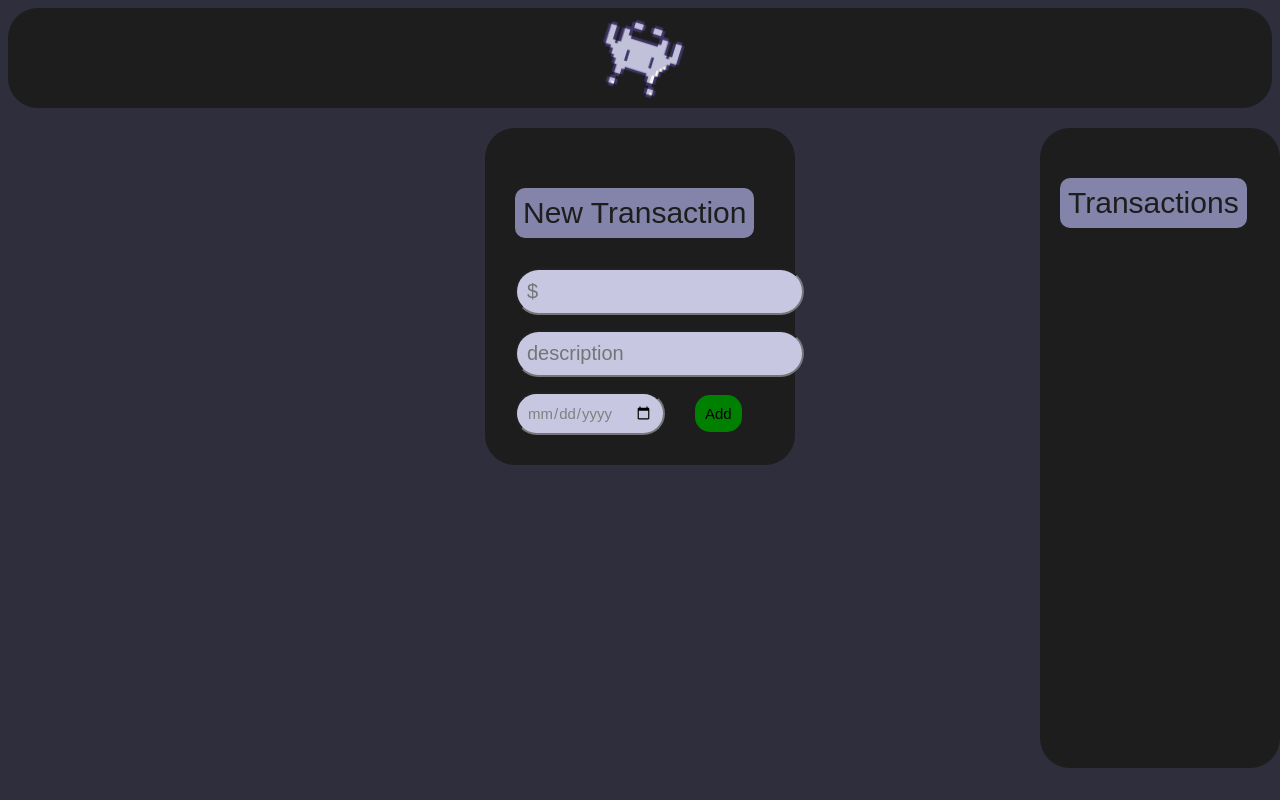
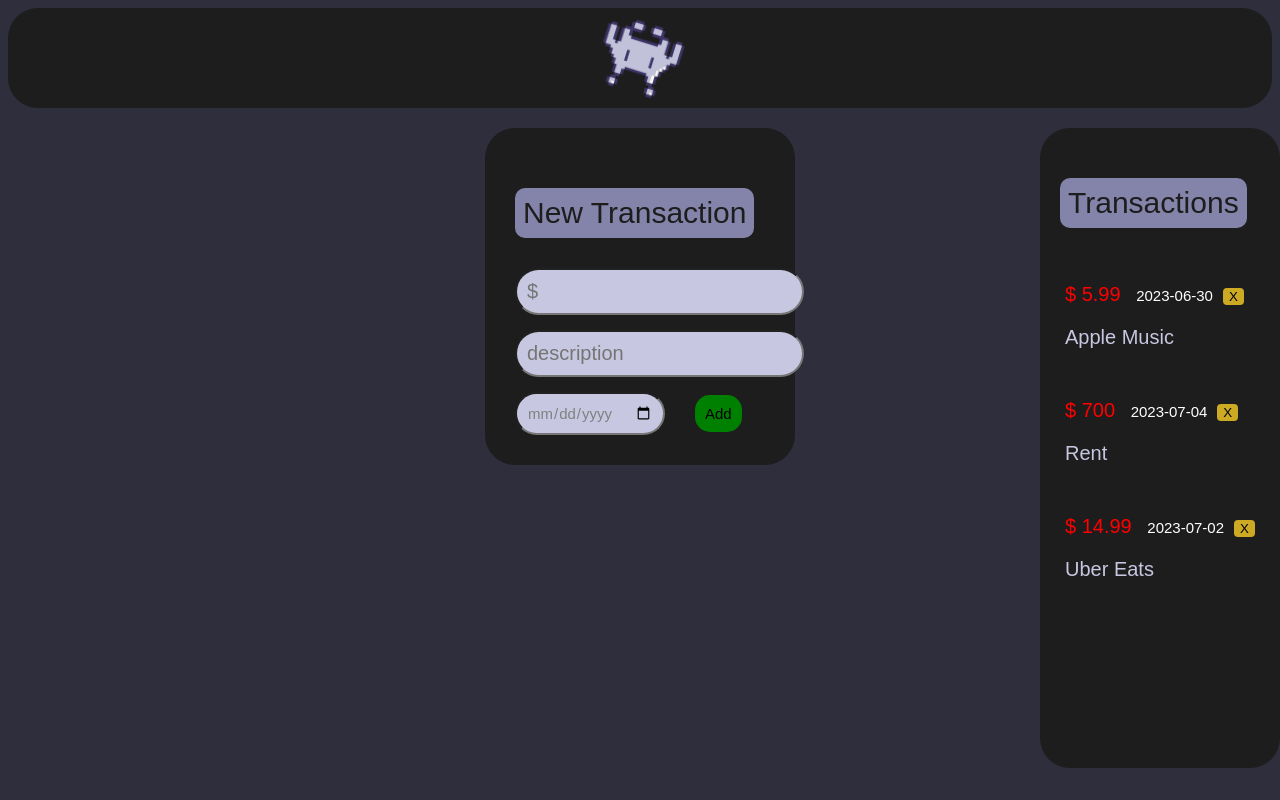
Before and after one commit to hady-bah/personal-budget-tracker, a React (Vite) app in the folder personal-budget-tracker/: page / in a window 1280 px wide. Built offline with nearby package versions, Linux system fonts and the light colour scheme; data requests are answered from the project's data file.

Commit message:
adding to db

```diff
--- a/personal-budget-tracker/db.json
+++ b/personal-budget-tracker/db.json
@@ -1,19 +1,22 @@
 {
-  "posts": [
+  "transactions": [
     {
-      "id": 1,
-      "title": "json-server",
-      "author": "typicode"
+      "id": 12345,
+      "amount": 5.99,
+      "description": "Apple Music",
+      "date": "2023-06-30"
+    },
+    {
+      "amount": "700",
+      "description": "Rent",
+      "date": "2023-07-04",
+      "id": 12346
+    },
+    {
+      "amount": "14.99",
+      "description": "Uber Eats",
+      "date": "2023-07-02",
+      "id": 12347
     }
-  ],
-  "comments": [
-    {
-      "id": 1,
-      "body": "some comment",
-      "postId": 1
-    }
-  ],
-  "profile": {
-    "name": "typicode"
-  }
+  ]
 }
--- a/personal-budget-tracker/src/App.jsx
+++ b/personal-budget-tracker/src/App.jsx
@@ -1,4 +1,4 @@
-import React, { useState } from 'react'
+import React, { useState, useEffect } from 'react'
 import './App.css'
 import TransactionsList from './transactionsList'
 import Logo from './Logo.png';
@@ -10,6 +10,27 @@ function App() {
 
   const [transactions, setTransactions] = useState([]);
 
+  //fetch data from db.json
+  useEffect(() => {
+    let ignore = false;
+
+    async function fetchTransactions() {
+      const response = await fetch('http://localhost:8000/transactions');
+      const transactions = await response.json();
+      if(!ignore) {
+        setTransactions(transactions);
+      }
+      return transactions;
+    }
+
+    fetchTransactions();
+
+    return () => {
+      ignore = true;
+    }
+  }, []);
+
+  //delete event
   const handleDelete = (index) => {
     setTransactions((prevTransactions) => {
       const updatedTransactions = [...prevTransactions];
@@ -18,7 +39,8 @@ function App() {
     });
   };
 
-  const handleAdd = (event) => {
+  //add event
+  const handleAdd = async (event) => {
     event.preventDefault();
     const amountInput = document.getElementById('amount-input');
     const descInput = document.getElementById('desc-input');
@@ -30,11 +52,20 @@ function App() {
       date: dateInput.value,
     };
 
+    const response = await fetch("http://localhost:8000/transactions", {
+      method: "POST",
+      headers: {
+        "Content-Type": "application/json",
+      },
+      body: JSON.stringify(newTransaction),
+    });
+
     setTransactions((prevTransactions) => [...prevTransactions, newTransaction]);
 
     amountInput.value = '';
     descInput.value = '';
     dateInput.value = '';
+
   };
 
   return (
```
